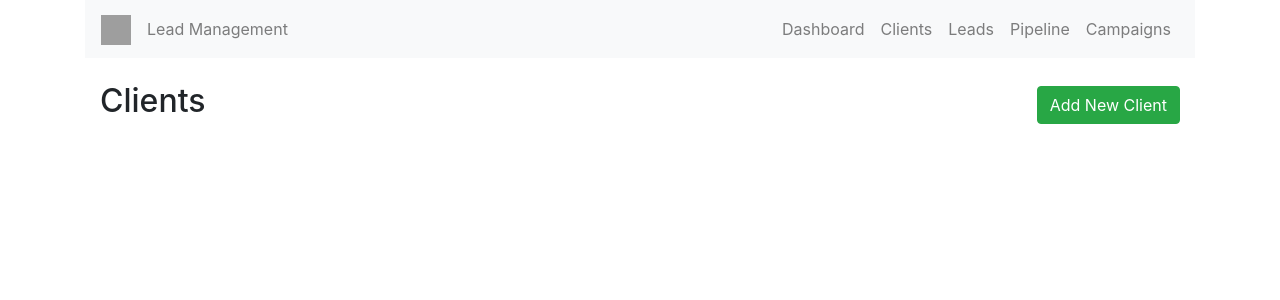
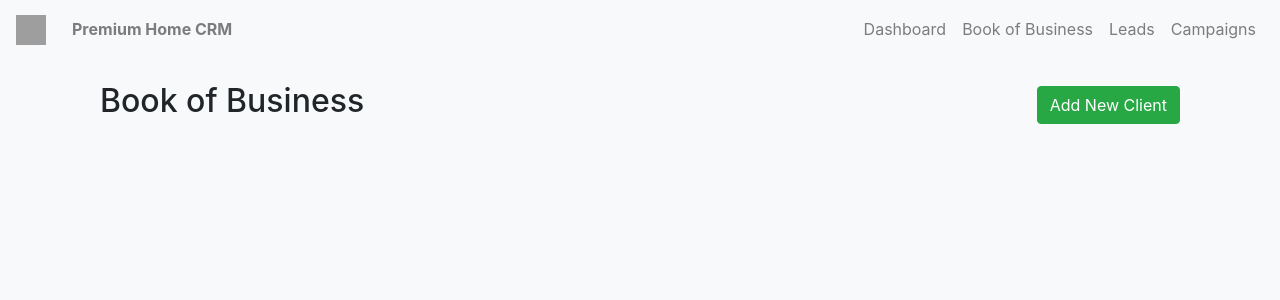
Before and after one commit to jensen-dong/premium-home-crm, a Django app: page /clients/ in a window 1280 px wide. Shown: the top 300 px of the page. Run offline with Django 5.2, Linux system fonts and the light colour scheme; the visitor is signed in with stand-in values (Sample User, id 1); data that the repository does not hold is empty; some libraries are stand-ins or nearby versions; grey boxes are pictures that could not be loaded.

Commit message:
UI and template clean up

```diff
--- a/crm/templates/crm/base.html
+++ b/crm/templates/crm/base.html
@@ -1,21 +1,53 @@
 <!DOCTYPE html>
-<html lang="en">
-<head>
-    <meta charset="UTF-8">
-    <meta name="viewport" content="width=device-width, initial-scale=1.0">
+<html>
+  <head>
     <title>Premium Home CRM</title>
-    <link href="https://stackpath.bootstrapcdn.com/bootstrap/4.5.2/css/bootstrap.min.css" rel="stylesheet">
+    <link
+      href="https://stackpath.bootstrapcdn.com/bootstrap/4.5.2/css/bootstrap.min.css"
+      rel="stylesheet"
+    />
     {% load static %}
-    {% load custom_filters %}
-    <link rel="stylesheet" href="{% static 'crm/styles.css' %}">
+    <link rel="stylesheet" href="{% static 'crm/css/styles.css' %}" />
     <script src="https://code.jquery.com/jquery-3.5.1.slim.min.js"></script>
     <script src="https://cdn.jsdelivr.net/npm/@popperjs/core@2.5.4/dist/umd/popper.min.js"></script>
     <script src="https://stackpath.bootstrapcdn.com/bootstrap/4.5.2/js/bootstrap.min.js"></script>
-</head>
-<body>
-    <div class="container">
-        {% block content %}
-        {% endblock %}
-    </div>
-</body>
+  </head>
+  <body>
+    <nav class="navbar navbar-expand-lg navbar-light bg-light">
+      <a class="navbar-brand" href="#">
+        <img src="logo.png" width="30" height="30" alt="Logo" />
+      </a>
+      <span class="navbar-text">Premium Home CRM</span>
+      <button
+        class="navbar-toggler"
+        type="button"
+        data-toggle="collapse"
+        data-target="#navbarNav"
+        aria-controls="navbarNav"
+        aria-expanded="false"
+        aria-label="Toggle navigation"
+      >
+        <span class="navbar-toggler-icon"></span>
+      </button>
+      <div class="collapse navbar-collapse" id="navbarNav">
+        <ul class="navbar-nav ml-auto">
+          <li class="nav-item">
+            <a class="nav-link" href="#">Dashboard</a>
+          </li>
+          <li class="nav-item">
+            <a class="nav-link" href="{% url 'client_list' %}"
+              >Book of Business</a
+            >
+          </li>
+          <li class="nav-item">
+            <a class="nav-link" href="#">Leads</a>
+          </li>
+          <li class="nav-item">
+            <a class="nav-link" href="#">Campaigns</a>
+          </li>
+        </ul>
+      </div>
+    </nav>
+    <div class="container">{% block content %} {% endblock %}</div>
+  </body>
 </html>
--- a/crm/templates/crm/client_list.html
+++ b/crm/templates/crm/client_list.html
@@ -1,34 +1,8 @@
 {% extends "crm/base.html" %} {% block content %}
-<nav class="navbar navbar-expand-lg navbar-light bg-light">
-  <a class="navbar-brand" href="#">
-    <img src="logo.png" width="30" height="30" alt="Logo" />
-  </a>
-  <span class="navbar-text">Lead Management</span>
-  <div class="collapse navbar-collapse" id="navbarNav">
-    <ul class="navbar-nav ml-auto">
-      <li class="nav-item">
-        <a class="nav-link" href="#">Dashboard</a>
-      </li>
-      <li class="nav-item">
-        <a class="nav-link" href="#">Clients</a>
-      </li>
-      <li class="nav-item">
-        <a class="nav-link" href="#">Leads</a>
-      </li>
-      <li class="nav-item">
-        <a class="nav-link" href="#">Pipeline</a>
-      </li>
-      <li class="nav-item">
-        <a class="nav-link" href="#">Campaigns</a>
-      </li>
-    </ul>
-  </div>
-</nav>
-
 <div class="container mt-4">
   <div class="row">
     <div class="col-12 d-flex justify-content-between align-items-center">
-      <h2>Clients</h2>
+      <h2>Book of Business</h2>
       <a href="{% url 'client_create' %}" class="btn btn-success"
         >Add New Client</a
       >
```
Also changed, not shown: crm/templates/crm/sales_pipeline.html (+18 -38 lines).
